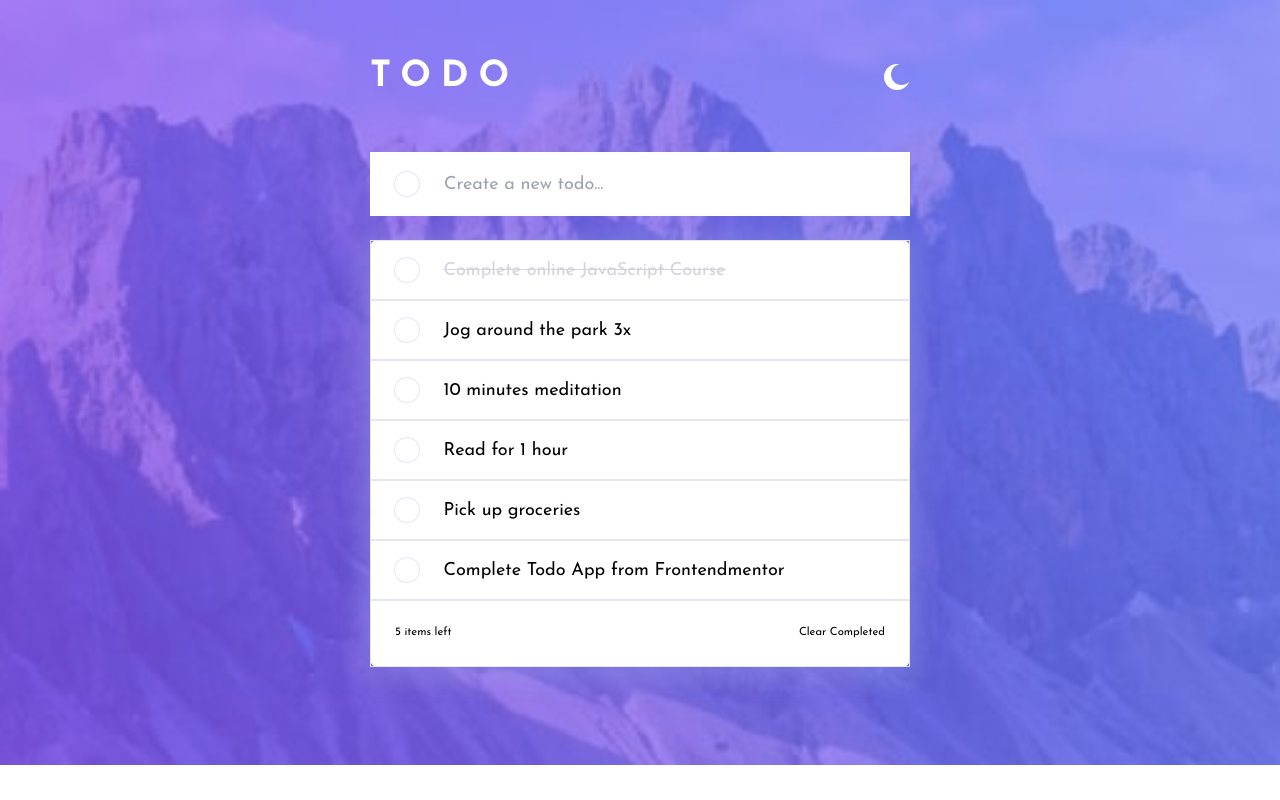
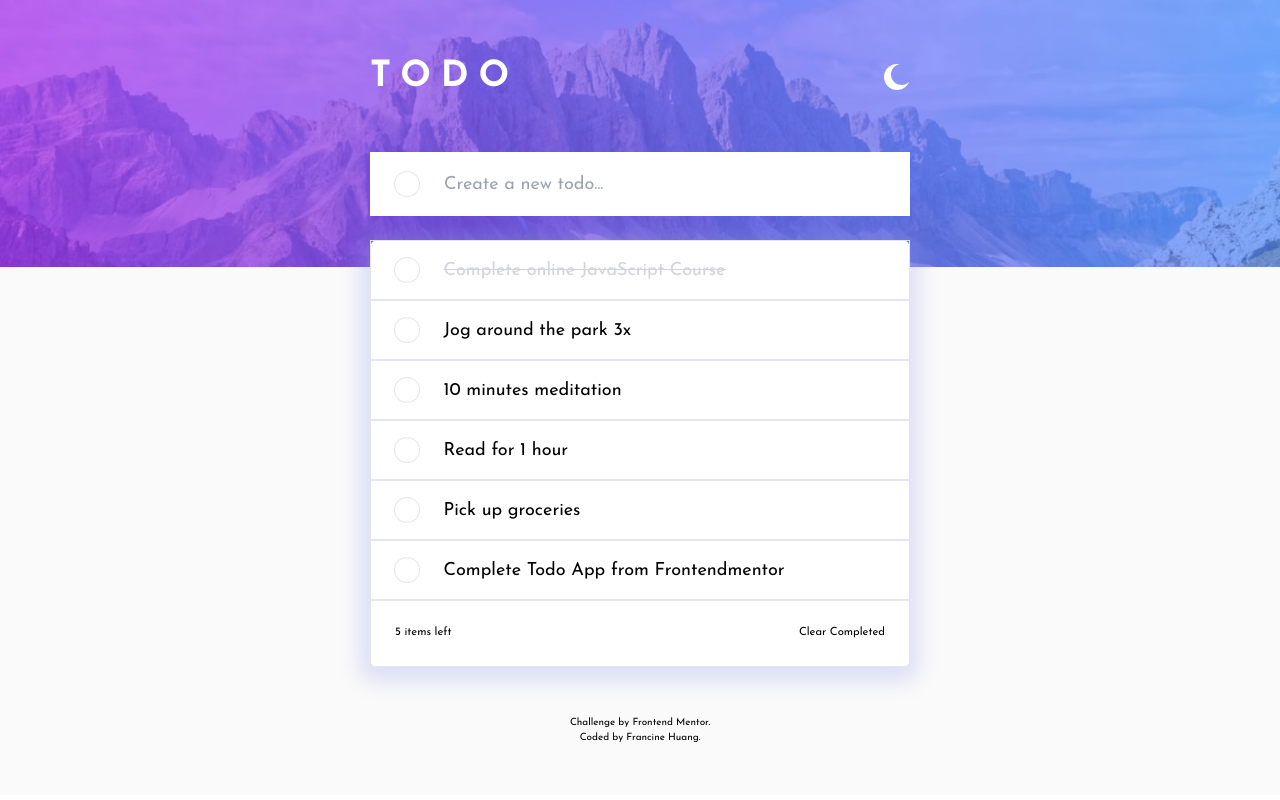
Before and after one commit to FrancineHuang/frontend-mentor-to-do-app, a React (Create React App) app: page / in a window 1280 px wide. Built offline with nearby package versions, Linux system fonts and the light colour scheme.

Commit message:
add: add footer

```diff
--- a/src/App.js
+++ b/src/App.js
@@ -1,6 +1,7 @@
 import { useEffect, useState } from 'react';
 import './App.css';
 import Header from './components/Header.jsx';
+import Footer from './components/Footer.jsx';
 import TodoForm from './components/TodoForm.jsx';
 import TodoList from './components/TodoList.jsx';
 import BgDesktopLight from './images/bg-desktop-light.jpg'
@@ -21,7 +22,7 @@ function App() {
   const [filterStatus, setFilterStatus] = useState("all")
   const [filteredTodos, setFilteredTodos] = useState(todos)
 
-  const themeClass = themeLight? 'very-light-gray' : 'very-dark-blue'
+  const themeClass = themeLight? 'bg-very-light-gray' : 'bg-very-dark-blue'
   const bgImage = themeLight? `url(${BgDesktopLight})` : `url(${BgDesktopDark})`
 
   useEffect(() => {
@@ -42,7 +43,7 @@ function App() {
 
   return (
     <div
-      className={`wrapper ${themeClass} bg-no-repeat bg-top bg-cover pt-80 pb-80`}
+      className={`wrapper ${themeClass} bg-no-repeat bg-top bg-contain pt-80 pb-80`}
       style={{ backgroundImage: bgImage }}
     >
       <div className='max-w-864 mx-auto'>
@@ -61,6 +62,7 @@ function App() {
             setFilterStatus={setFilterStatus}
           />
         </main>
+        <Footer />
       </div>
     </div>
   );
--- a/src/components/Footer.jsx
+++ b/src/components/Footer.jsx
@@ -0,0 +1,17 @@
+const Footer = () => {
+  return (
+    <footer className="text-center">
+      <p>
+        Challenge by{" "}
+        <a href="https://www.frontendmentor.io?ref=challenge">
+          Frontend Mentor
+        </a>
+        .
+      </p>
+      <p>
+        Coded by Francine Huang.
+      </p>
+    </footer>
+  )
+}
+export default Footer
```
